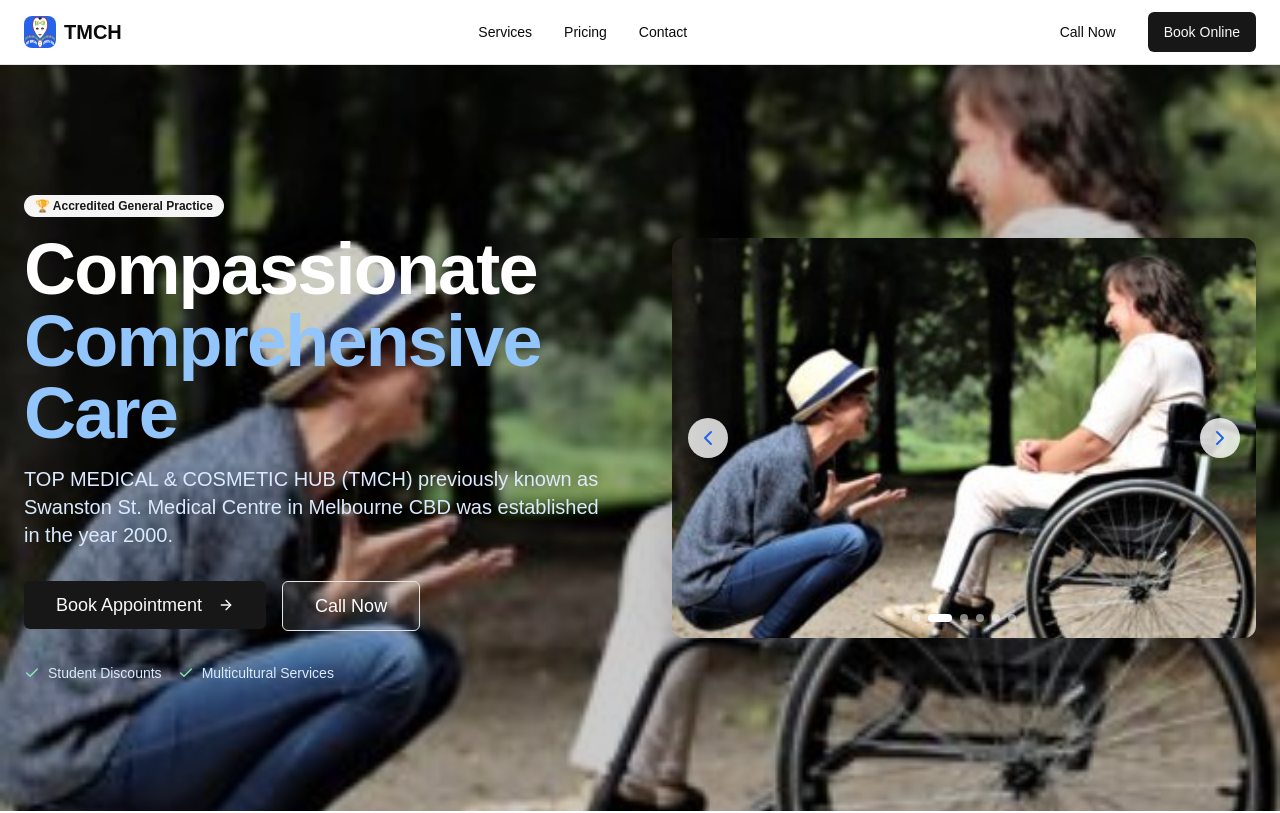
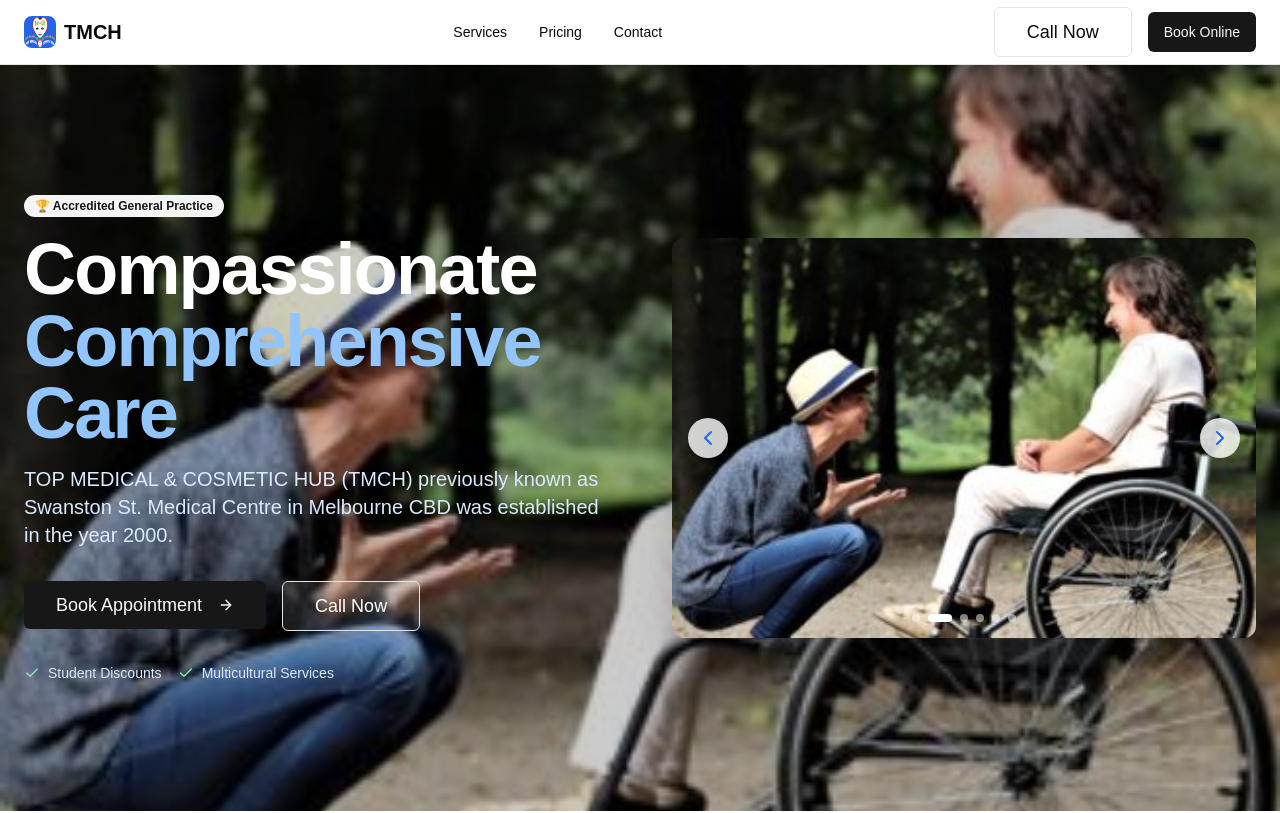
Before and after one commit to sumomeg/TMCH-xc, a Next.js app: page / in a window 1280 px wide. Shown: the top 813 px of the page. Built offline with nearby package versions, Linux system fonts and the light colour scheme.

Commit message:
Update page.tsx
Connect to hot doc

```diff
--- a/app/page.tsx
+++ b/app/page.tsx
@@ -102,13 +102,26 @@ export default function LandingPage() {
           </nav>
 
           <div className="flex items-center space-x-4">
-            <Button variant="ghost" className="hidden md:inline-flex">
-             Call Now
-            </Button>
-            <Button>Book Online</Button>
-            <Button variant="ghost" size="icon" className="md:hidden">
-              <Menu className="h-5 w-5" />
-            </Button>
+            <Button
+  variant="outline"
+  size="lg"
+  className="text-lg px-8 py-6 bg-transparent hover:bg-blue-100 transition-colors"
+  asChild
+>
+  <a href="tel:0370460890">
+    Call Now
+  </a>
+</Button>
+            <Button asChild>
+  <a
+    href="https://www.hotdoc.com.au/medical-centres/melbourne-VIC-3000/swanston-street-medical-centre/doctors"
+    target="_blank"
+    rel="noopener noreferrer"
+    className="hover:bg-blue-700 transition-colors"
+  >
+    Book Online
+  </a>
+</Button>
           </div>
         </div>
       </header>
```
